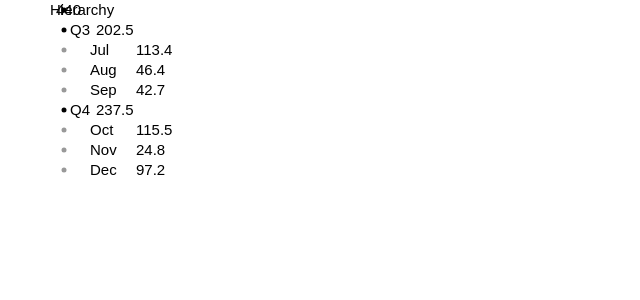
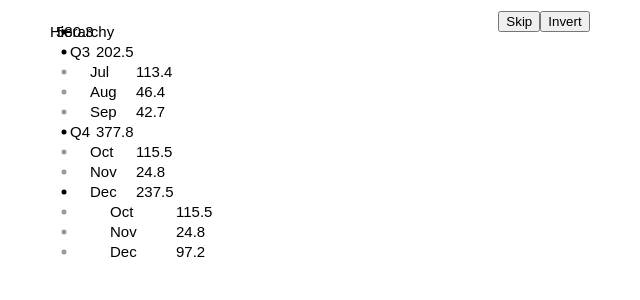
Before and after one commit to DamirTesnjak/HierarchyWithD3, a React (Create React App) app: page / in a window 1280 px wide. Shown: the top 300 px of the page, without its empty margins (96-736 px from the left). Built offline with nearby package versions, Linux system fonts and the light colour scheme.

Commit message:
feat: added toolbar

```diff
--- a/src/App.js
+++ b/src/App.js
@@ -1,5 +1,5 @@
 import "./App.css";
-import { TreeView } from "./components/treeView/treeView";
+import { TreeView } from "./components/TreeView/TreeView";
 
 function App() {
   return (
--- /dev/null
+++ b/src/components/Button.jsx
@@ -0,0 +1,9 @@
+export default function Button(props) {
+  const { text, type, onClick } = props;
+
+  return (
+    <button type={type} onClick={onClick}>
+      {text}
+    </button>
+  );
+}
--- /dev/null
+++ b/src/components/Toolbar.jsx
@@ -0,0 +1,19 @@
+import Button from "./Button";
+
+export default function Toolbar(props) {
+  const { toolbarProps } = props;
+  return (
+    <div>
+      <Button
+        text={toolbarProps.skip.buttonText}
+        type={toolbarProps.skip.buttonType}
+        onClick={toolbarProps.skip.action}
+      />
+      <Button
+        text={toolbarProps.invert.buttonText}
+        type={toolbarProps.invert.buttonType}
+        onClick={toolbarProps.invert.action}
+      />
+    </div>
+  );
+}
--- a/src/components/treeView/treeView.js
+++ b/src/components/TreeView/TreeView.jsx
@@ -1,6 +1,7 @@
 import { hierarchy, select } from "d3";
-import { useRef, useEffect } from "react";
+import { useRef, useState, useEffect, useCallback } from "react";
 import { transformData } from "../../utils/transformData";
+import Toolbar from "../Toolbar";
 
 export function TreeView() {
   const data = {
@@ -27,35 +28,39 @@ export function TreeView() {
             Nov: 24.8,
           },
           {
-            Dec: 97.2,
+            Dec: [
+              {
+                Oct: 115.5,
+              },
+              {
+                Nov: 24.8,
+              },
+              {
+                Dec: 97.2,
+              },
+            ],
           },
         ],
       },
     ],
   };
 
-  const svgRef = useRef();
+  const [action, setAction] = useState({
+    skip: false,
+    invert: false,
+  });
 
-  useEffect(() => {
-    const svg = select(svgRef.current);
-
-    // Clear previous drawing
-    svg.selectAll("*").remove();
-
-    // Example: draw a hierarchical structure
-    const tranformedData = transformData(data);
-    drawHierarchicalStructure(tranformedData, svg);
-  }, [data]);
-
-  function drawHierarchicalStructure(data, svg) {
+  const drawHierarchicalStructure = useCallback((data, svg) => {
     const nodeSize = 20;
     const root = hierarchy(data).eachBefore(
       // for each node and decendandt in pre-order traversal we add am index value,
       // starting with the 0
-      (
-        (i) => (d) =>
-          (d.index = i++)
-      )(0)
+      ((i) => (d) => {
+        d.index = i++;
+        d.skip = false;
+        d.invert = false;
+        d.collapsed = false;
+      })(0)
     );
     const nodes = root.descendants();
 
@@ -85,18 +90,31 @@ export function TreeView() {
       .attr("r", 2.5)
       .attr("fill", (d) => (d.children ? null : "#999"));
 
-    node
+    node // display label
       .append("text")
       .attr("dy", "0.32em")
       .attr("x", (d) => d.depth * nodeSize + 6)
       .text((d) => d.data.name);
 
-    node
+    node // display value
       .append("text")
       .attr("dy", "0.32em")
       .attr("x", (d) => (d.depth * nodeSize + 6) * 2)
       .text((d) => getSumValueOfNode(d));
-  }
+  }, []);
+
+  const svgRef = useRef();
+
+  useEffect(() => {
+    const svg = select(svgRef.current);
+
+    // Clear previous drawing
+    svg.selectAll("*").remove();
+
+    // Example: draw a hierarchical structure
+    const tranformedData = transformData(data);
+    drawHierarchicalStructure(tranformedData, svg);
+  }, [data, action, drawHierarchicalStructure]);
 
   function getSumValueOfNode(d) {
     if (d.children) {
@@ -106,8 +124,22 @@ export function TreeView() {
     return d.data.value;
   }
 
+  const toolbarProps = {
+    skip: {
+      buttonText: "Skip",
+      buttonType: "button",
+      action: () => setAction({ invert: false, skip: !action.skip }),
+    },
+    invert: {
+      buttonText: "Invert",
+      buttonType: "button",
+      action: () => setAction({ skip: false, invert: !action.invert }),
+    },
+  };
+
   return (
     <div style={{ marginTop: 10 }}>
+      <Toolbar toolbarProps={toolbarProps} />
       <svg ref={svgRef}></svg>
     </div>
   );
```
